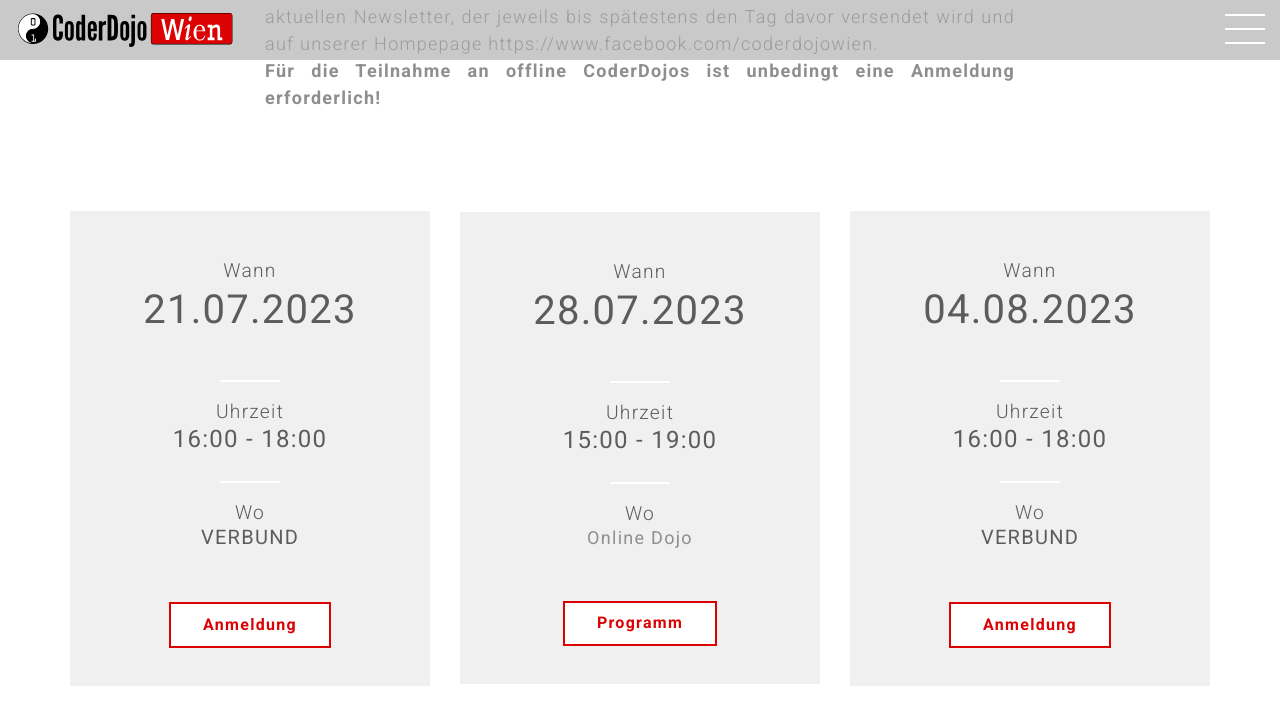
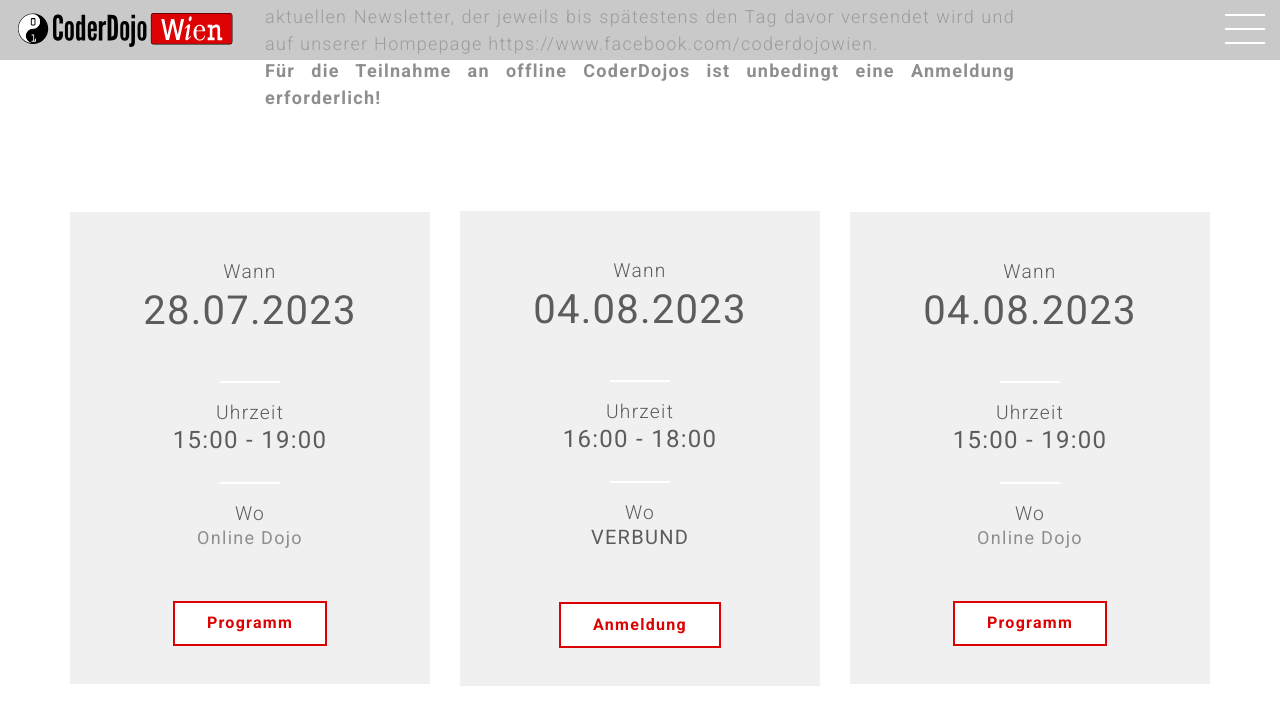
Before and after one commit to coderdojo-wien/coderdojo-wien.github.io, a Jekyll site: the page built from index.html, in a window 1280 px wide and 900 px high, scrolled down 3870 px, cut to the strip 0-791 px from the top of the window. Shown: the top 725 px of the strip. Built offline with Jekyll 4.4.1, drawn with Linux system fonts in a browser that asks for light colours; nearby versions of some CDN libraries; comment, search, counter and statistics services are not loaded.

Commit message:
Update events.yml

```diff
--- a/_data/events.yml
+++ b/_data/events.yml
@@ -2,20 +2,6 @@
 
 description: "Ein Anmeldung ist für die Teilnahme an den online CoderDojos nicht erforderlich. Das genaue Workshopprogramm mit den Teilnahmelinks finden sie in unserem aktuellen Newsletter, der jeweils bis spätestens den Tag davor versendet wird und auf unserer Hompepage https://www.facebook.com/coderdojowien. </br><b>Für die Teilnahme an offline CoderDojos ist unbedingt eine Anmeldung erforderlich!</b>"
 events-list:
-
-- event-date: 21.07.2023
-  event-time: 16:00 - 18:00
-  event-startdate: 2023-07-21T16:00:00+0100
-  event-enddate: 2023-07-21T18:00:00+0100
-  event-name: "CoderDojo Wien @ VERBUND"
-  event-type: Offline
-  event-registration-url: "https://www.eventbrite.at/e/coderdojo-wien-at-verbund-am-21723-registrierung-672848256247"
-  event-place: <a href="#main-event-place-map">VERBUND</a>
-  event-place-name: VERBUND
-  event-place-streetaddress: Am Hof 6a
-  event-place-addresslocality: Wien
-  event-place-postalcode: 1010
-  event-place-addresscountry: AT
 
 - event-date: 28.07.2023
   event-time: 15:00 - 19:00
@@ -41,6 +27,16 @@
   event-place-postalcode: 1010
   event-place-addresscountry: AT
 
+- event-date: 04.08.2023
+  event-time: 15:00 - 19:00
+  event-startdate: 2023-08-04T15:00:00+0100
+  event-enddate: 2023-08-04T19:00:00+0100
+  event-name: Online CoderDojo
+  event-type: Online
+  event-place: Online Dojo
+  event-place-name: Online
+  event-url: "https://linz.coderdojo.net/termine/"
+
 # - event-date: 28.04.2023
 #   event-time: 16:00 - 18:00
 #   event-startdate: 2023-04-28T16:00:00+0100
```
